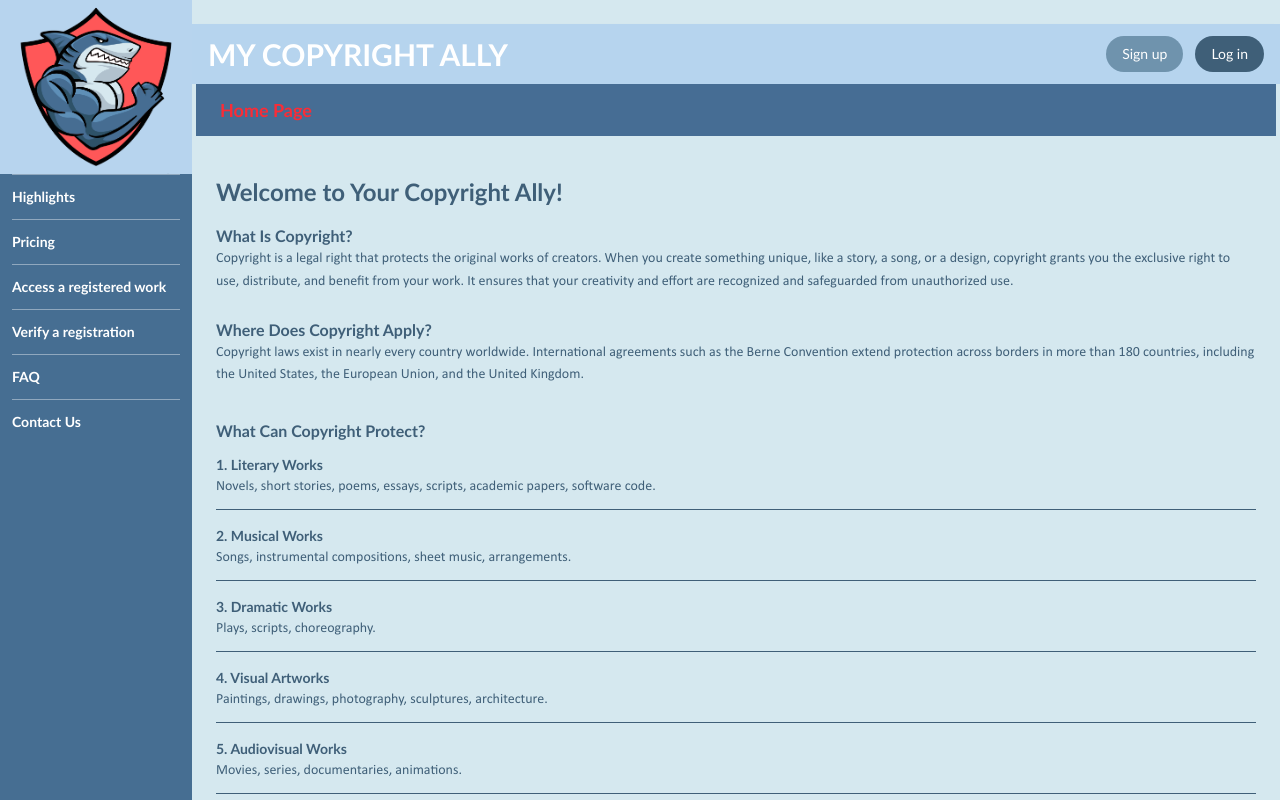
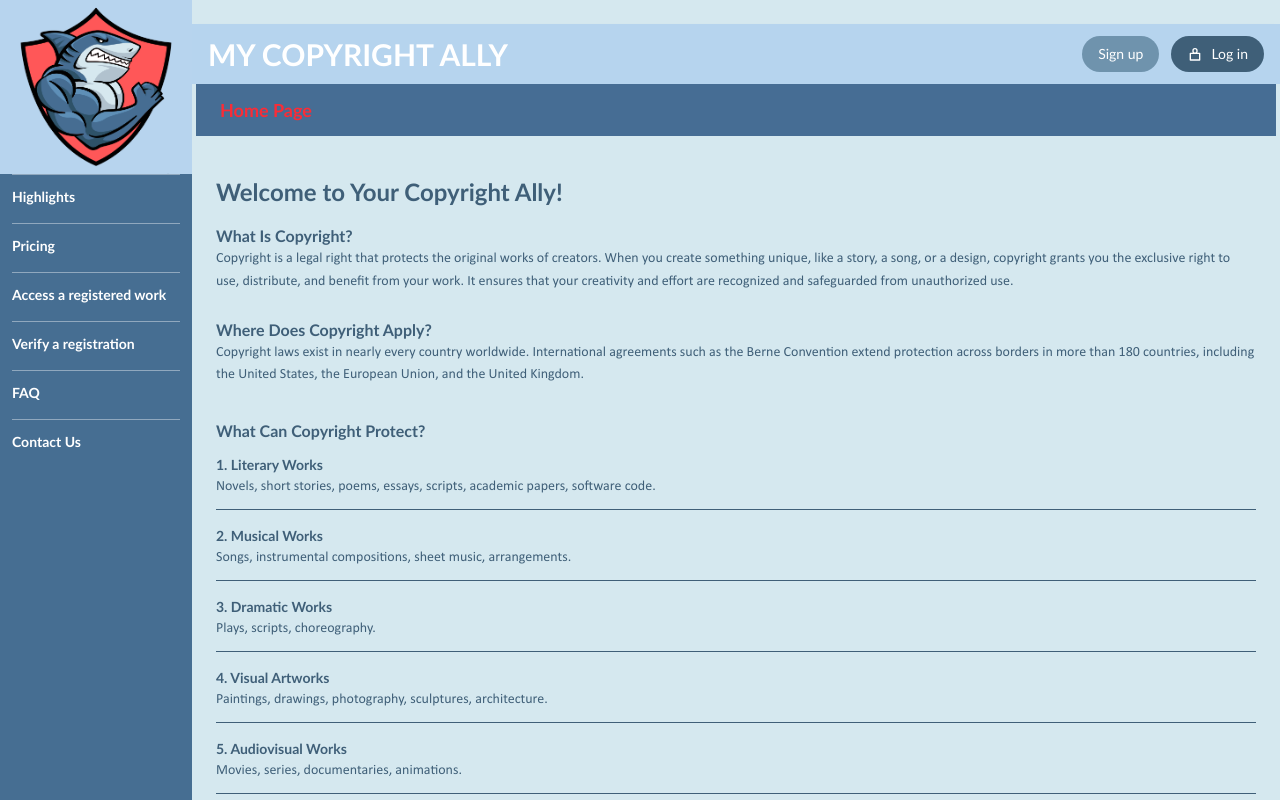
Before and after one commit to ShahzaibSaeed03/Whenever, an Angular app: page / in a window 1280 px wide. Shown: the top 800 px of the page. Built offline with nearby package versions, Linux system fonts and the light colour scheme.

Commit message:
update header

```diff
--- a/src/app/components/header/header.component.html
+++ b/src/app/components/header/header.component.html
@@ -5,32 +5,49 @@
 
     <!-- LEFT -->
     <div class="flex items-center gap-3">
+
       <a routerLink="/" class="text-white font-semibold leading-tight">
         <div class="text-lg sm:text-xl lg:text-3xl">
           MY COPYRIGHT ALLY
         </div>
       </a>
+
     </div>
 
-    <!-- ================= NOT ACTIVE ================= -->
+    <!-- RIGHT (desktop) -->
+
+    <!-- NOT LOGGED -->
     <div class="hidden sm:flex items-center gap-3"
-         *ngIf="(isInactive$ | async)">
+         *ngIf="!(auth.isLoggedIn$ | async) || isPendingPayment()">
 
       <a routerLink="/register"
-         class="px-4 py-2 rounded-full bg-[#6F93AD] text-white text-sm font-medium hover:bg-[#5d819c] transition">
+        class="px-4 py-2 rounded-full bg-[#6F93AD] text-white text-sm font-medium hover:bg-[#5d819c] transition">
         Sign up
       </a>
 
       <a routerLink="/login"
-         class="px-4 py-2 rounded-full bg-[#3F5F78] text-white text-sm font-medium flex items-center gap-2 hover:bg-[#324e64] transition">
+        class="px-4 py-2 rounded-full bg-[#3F5F78] text-white text-sm font-medium flex items-center gap-2 hover:bg-[#324e64] transition">
+
+        <svg xmlns="http://www.w3.org/2000/svg"
+             class="w-4 h-4"
+             fill="none"
+             viewBox="0 0 24 24"
+             stroke="currentColor"
+             stroke-width="2">
+          <path stroke-linecap="round" stroke-linejoin="round"
+                d="M12 11c1.657 0 3-1.343 3-3V7a3 3 0 10-6 0v1c0 1.657 1.343 3 3 3z"/>
+          <path stroke-linecap="round" stroke-linejoin="round"
+                d="M5 11h14v10H5z"/>
+        </svg>
+
         Log in
       </a>
 
     </div>
 
-    <!-- ================= ACTIVE USER ================= -->
+    <!-- LOGGED -->
     <div class="hidden sm:flex items-center gap-4"
-         *ngIf="(isActive$ | async)">
+         *ngIf="auth.isLoggedIn$ | async">
 
       <div class="text-[#3F5F78] font-semibold">
         {{ user?.firstName }} {{ user?.lastName }}
@@ -38,11 +55,11 @@
 
     </div>
 
-    <!-- ================= MOBILE ================= -->
+    <!-- MOBILE -->
     <div class="sm:hidden flex items-center gap-2">
 
-      <!-- INACTIVE -->
-      <ng-container *ngIf="(isInactive$ | async)">
+      <!-- NOT LOGGED -->
+      <ng-container *ngIf="!(auth.isLoggedIn$ | async) || isPendingPayment()">
 
         <a routerLink="/register"
            class="px-3 py-1 rounded-full bg-[#6F93AD] text-white text-xs font-medium">
@@ -56,8 +73,8 @@
 
       </ng-container>
 
-      <!-- ACTIVE -->
-      <div *ngIf="(isActive$ | async)"
+      <!-- LOGGED -->
+      <div *ngIf="auth.isLoggedIn$ | async"
            class="text-[#3F5F78] text-sm font-semibold">
         {{ user?.firstName }}
       </div>
--- a/src/app/components/sidebar/sidebar.component.html
+++ b/src/app/components/sidebar/sidebar.component.html
@@ -6,19 +6,15 @@
 </button>
 
 <!-- OVERLAY -->
-<div *ngIf="sidebarOpen"
-     class="fixed inset-0 bg-black/40 z-40 lg:hidden"
-     (click)="onNavigate()">
+<div *ngIf="sidebarOpen" class="fixed inset-0 bg-black/40 z-40 lg:hidden" (click)="onNavigate()">
 </div>
 
 <!-- SIDEBAR -->
 <aside class="fixed top-0 left-0 w-48 h-screen bg-[#466e92] text-white z-50
 transform transition-transform duration-300
-lg:translate-x-0"
-[class.translate-x-0]="sidebarOpen"
-[class.-translate-x-full]="!sidebarOpen">
+lg:translate-x-0" [class.translate-x-0]="sidebarOpen" [class.-translate-x-full]="!sidebarOpen">
 
-  <!-- CLOSE -->
+  <!-- MOBILE CLOSE -->
   <div class="lg:hidden flex justify-end p-3">
     <button (click)="onNavigate()">✕</button>
   </div>
@@ -30,98 +26,65 @@ lg:translate-x-0"
     </a>
   </div>
 
+  <!-- NAV -->
   <nav class="text-sm font-semibold px-3 space-y-1">
 
-    <!-- ================= ACTIVE USER MENU ================= -->
-    <div *ngIf="(isActive$ | async)">
+    <!-- MY ACCOUNT -->
+    <div *ngIf="auth.isLoggedIn$ | async" class="relative">
 
-      <div *ngIf="(isLoggedIn$ | async)" class="relative">
-
-        <button
-          class="block w-full text-left py-3 border-t border-white/40 hover:bg-white/10"
-          (click)="toggleAccount()">
+      <button class="block w-full text-left py-3 border-t border-white/40 hover:bg-white/10" (click)="toggleAccount()">
         My Account
       </button>
 
-        <div *ngIf="accountOpen"
-             class="lg:absolute lg:left-full lg:top-0 w-72 bg-[#466e92] shadow-lg">
+      <!-- SUBMENU -->
+      <div *ngIf="accountOpen" class="lg:absolute lg:left-full lg:top-0 w-72 bg-[#466e92] shadow-lg">
 
         <a routerLink="/my-original-works" (click)="onNavigate()"
-             class="block px-4 py-3 border-b border-white/20 hover:bg-white/10">
-            My Original Works
-          </a>
+          class="block px-4 py-3 border-b border-white/20 hover:bg-white/10">My Original Works</a>
 
-          <a routerLink="/upload" (click)="onNavigate()"
-             class="block px-4 py-3 border-b border-white/20 hover:bg-white/10">
-            Upload a new Work
-          </a>
+        <a routerLink="/upload" *ngIf="auth.isLoggedIn$ | async"  (click)="onNavigate()"
+          class="block px-4 py-3 border-b border-white/20 hover:bg-white/10">Upload a new Work</a>
 
         <a routerLink="/get-token" (click)="onNavigate()"
-             class="block px-4 py-3 border-b border-white/20 hover:bg-white/10">
-            Buy Tokens
-          </a>
+          class="block px-4 py-3 border-b border-white/20 hover:bg-white/10">Buy Tokens</a>
 
         <a routerLink="/actions" (click)="onNavigate()"
-             class="block px-4 py-3 border-b border-white/20 hover:bg-white/10">
-            Actions against Plagiarists
-          </a>
+          class="block px-4 py-3 border-b border-white/20 hover:bg-white/10">Actions against Plagiarists</a>
 
         <a routerLink="/account-info" (click)="onNavigate()"
-             class="block px-4 py-3 border-b border-white/20 hover:bg-white/10">
-            Account Info
-          </a>
+          class="block px-4 py-3 border-b border-white/20 hover:bg-white/10">Account Info</a>
 
-          <a routerLink="/billing" (click)="onNavigate()"
-             class="block px-4 py-3 hover:bg-white/10">
-            Billing
+        <a routerLink="/billing" (click)="onNavigate()" class="block px-4 py-3 hover:bg-white/10">
+          Billing, Automatic Renewal and Remaining Tokens
         </a>
 
       </div>
     </div>
 
+    <!-- OTHER ITEMS -->
+    <a routerLink="/highlight" (click)="onNavigate()"
+      class="block py-3 border-t border-white/40 hover:bg-white/10">Highlights</a>
+
+    <a routerLink="/pricing" (click)="onNavigate()"
+      class="block py-3 border-t border-white/40 hover:bg-white/10">Pricing</a>
+
+    <a routerLink="/view-register-work" (click)="onNavigate()"
+      class="block py-3 border-t border-white/40 hover:bg-white/10">Access a registered work</a>
+
+    <a routerLink="/verify" (click)="onNavigate()" class="block py-3 border-t border-white/40 hover:bg-white/10">Verify
+      a registration</a>
+
+    <a routerLink="/faq" (click)="onNavigate()" class="block py-3 border-t border-white/40 hover:bg-white/10">FAQ</a>
+
+    <a routerLink="/contact" (click)="onNavigate()"
+      class="block py-3 border-t border-white/40 hover:bg-white/10">Contact Us</a>
     <!-- LOGOUT -->
-      <div class="block py-3 border-y border-white/40 hover:bg-white/10">
-        <button (click)="logout()" class="cursor-pointer">
+    <div *ngIf="auth.isLoggedIn$ | async" class="block py-3 border-y border-white/40 hover:bg-white/10">
+
+      <button (click)="logout()" class=" cursor-pointer">
         Logout
       </button>
-      </div>
 
     </div>
-
-    <!-- ================= INACTIVE USER MENU ================= -->
-    <div *ngIf="(isInactive$ | async)">
-
-      <a routerLink="/highlight" (click)="onNavigate()"
-         class="block py-3 border-t border-white/40 hover:bg-white/10">
-        Highlights
-      </a>
-
-      <a routerLink="/pricing" (click)="onNavigate()"
-         class="block py-3 border-t border-white/40 hover:bg-white/10">
-        Pricing
-      </a>
-
-      <a routerLink="/view-register-work" (click)="onNavigate()"
-         class="block py-3 border-t border-white/40 hover:bg-white/10">
-        Access a registered work
-      </a>
-
-      <a routerLink="/verify" (click)="onNavigate()"
-         class="block py-3 border-t border-white/40 hover:bg-white/10">
-        Verify a registration
-      </a>
-
-      <a routerLink="/faq" (click)="onNavigate()"
-         class="block py-3 border-t border-white/40 hover:bg-white/10">
-        FAQ
-      </a>
-
-      <a routerLink="/contact" (click)="onNavigate()"
-         class="block py-3 border-t border-white/40 hover:bg-white/10">
-        Contact Us
-      </a>
-
-    </div>
-
   </nav>
 </aside>
--- a/src/app/components/sidebar/sidebar.component.ts
+++ b/src/app/components/sidebar/sidebar.component.ts
@@ -1,41 +1,19 @@
 import { CommonModule } from '@angular/common';
-import { Component, OnInit } from '@angular/core';
+import { Component } from '@angular/core';
 import { AuthService } from '../../service/auth-service.service';
-import { Router, RouterLink } from '@angular/router';
-import { map } from 'rxjs/operators';
-import { Observable } from 'rxjs';
+import { RouterLink } from '@angular/router';
+import { Router } from '@angular/router';
 
 @Component({
   selector: 'app-sidebar',
-  standalone: true,
   imports: [CommonModule, RouterLink],
   templateUrl: './sidebar.component.html',
   styleUrl: './sidebar.component.css'
 })
-export class SidebarComponent implements OnInit {
-
+export class SidebarComponent {
   sidebarOpen = false;
   accountOpen = false;
-
-  isLoggedIn$!: Observable<boolean>;
-  isActive$!: Observable<boolean>;
-  isInactive$!: Observable<boolean>;
-
-  constructor(public auth: AuthService, private router: Router) {}
-
-  ngOnInit() {
-    this.isLoggedIn$ = this.auth.isLoggedIn$;
-
-    this.isActive$ = this.auth.subscriptionStatus$.pipe(
-      map(status => status === 'active')
-    );
-
-    this.isInactive$ = this.auth.subscriptionStatus$.pipe(
-      map(status => status !== 'active')
-    );
-  }
-
-  toggleAccount() {
+  constructor(public auth: AuthService, private router: Router) { } toggleAccount() {
     this.accountOpen = !this.accountOpen;
   }
 
@@ -43,11 +21,11 @@ export class SidebarComponent implements OnInit {
     this.sidebarOpen = false;
     this.accountOpen = false;
   }
+  logout(){
+  this.auth.logout();
 
-  logout() {
-    this.auth.logout();
-    localStorage.removeItem('subscriptionStatus');
-    this.onNavigate();
-    this.router.navigate(['/']);
-  }
+  this.onNavigate();
+
+  this.router.navigate(['/']);   // redirect page
 }
+}
--- a/src/app/service/auth-service.service.ts
+++ b/src/app/service/auth-service.service.ts
@@ -3,16 +3,6 @@ import { BehaviorSubject } from 'rxjs';
 
 @Injectable({ providedIn: 'root' })
 export class AuthService {
-  private subscriptionStatus = new BehaviorSubject<string>(
-  localStorage.getItem('subscriptionStatus') || ''
-);
-
-subscriptionStatus$ = this.subscriptionStatus.asObservable();
-
-setSubscriptionStatus(status: string) {
-  localStorage.setItem('subscriptionStatus', status);
-  this.subscriptionStatus.next(status);
-}
   private loggedIn = new BehaviorSubject<boolean>(!!localStorage.getItem('token'));
   isLoggedIn$ = this.loggedIn.asObservable();
 
```
Also changed, not shown: src/app/components/header/header.component.ts (+12 -28 lines). Lines whose indentation alone changed are shown as unchanged.
